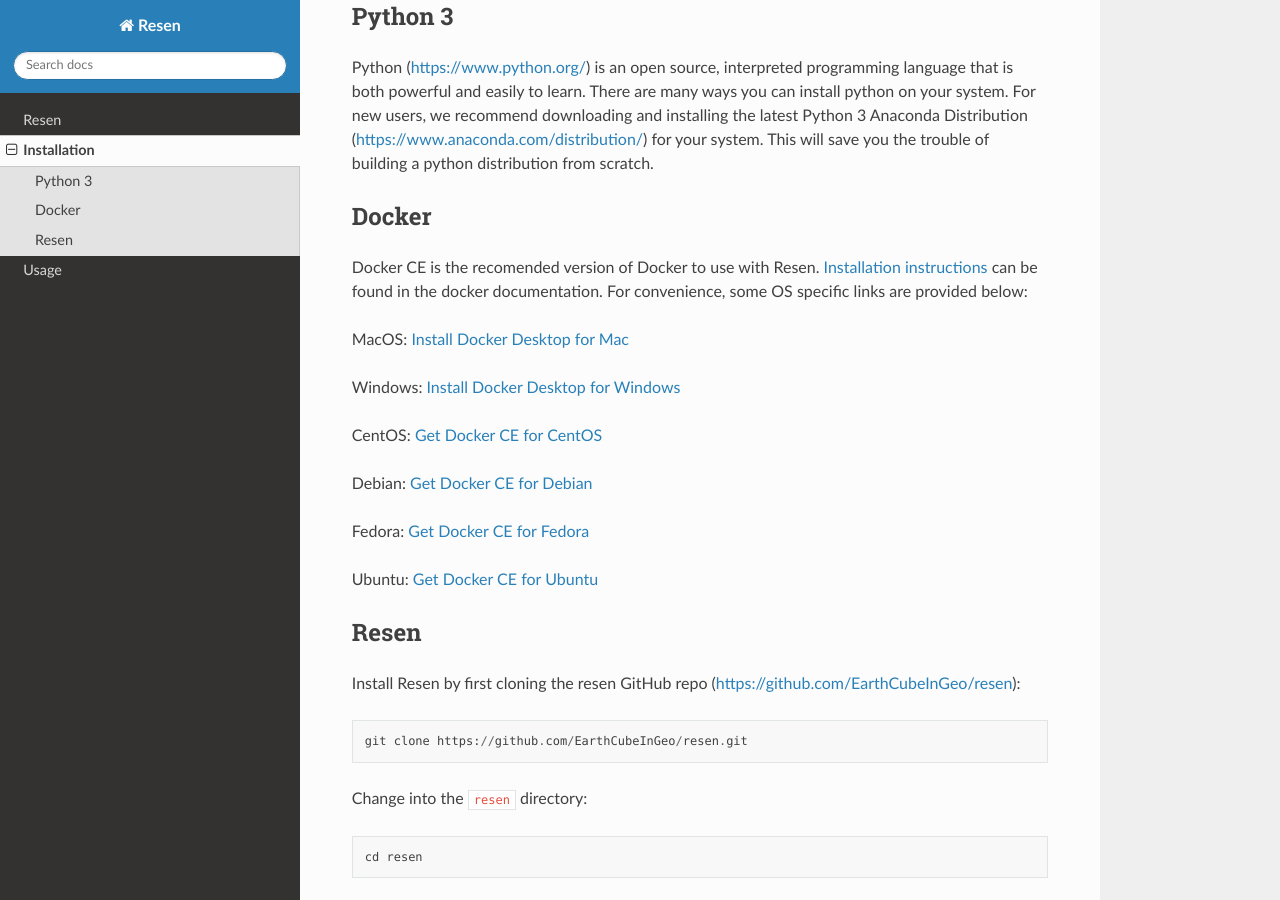
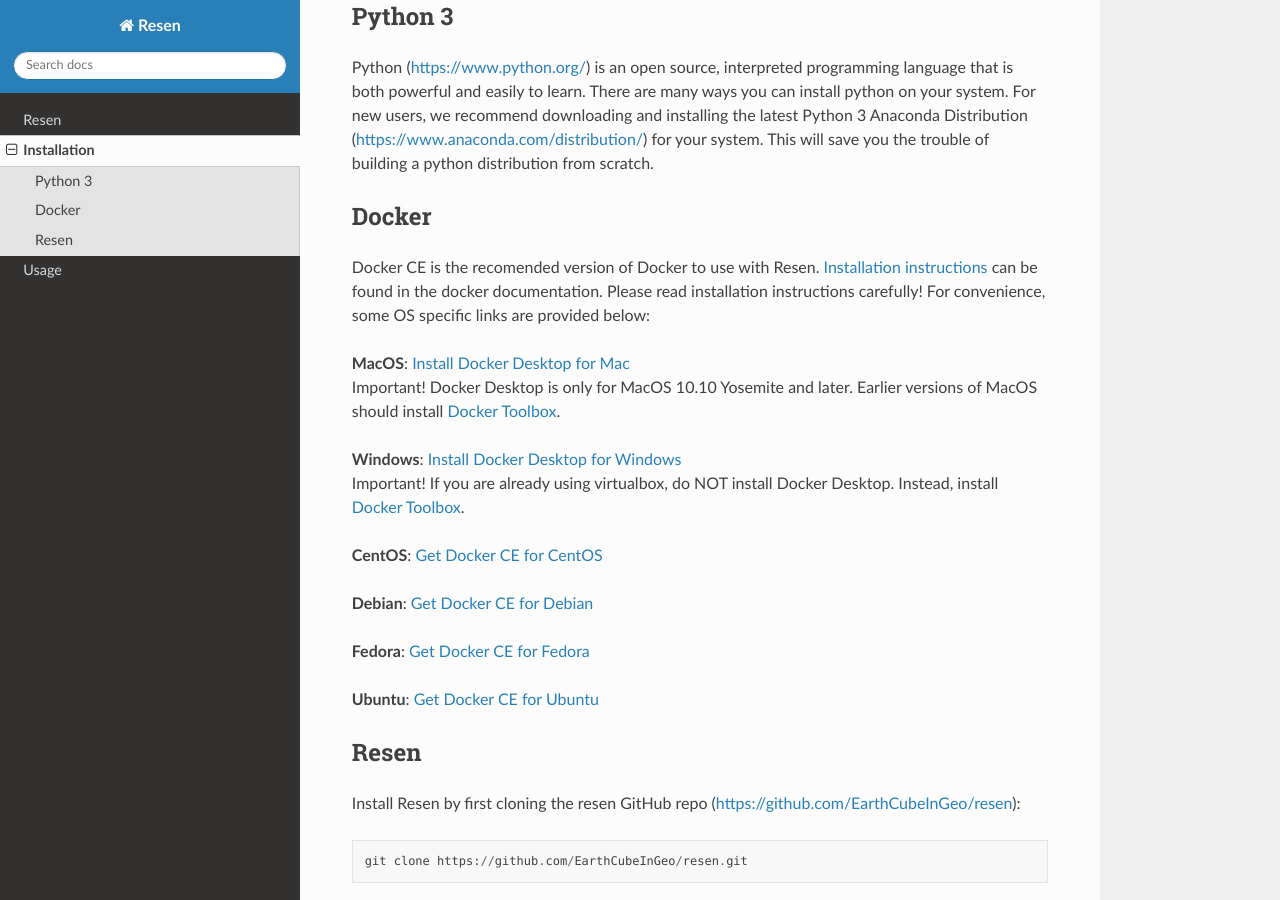
Before and after one commit to EarthCubeInGeo/resen, a Sphinx documentation site: the page built from docs/installation.rst, in a window 1280 px wide and 900 px high, scrolled down 232 px. Built offline with Sphinx 7.4.7 and the Read the Docs theme 2.0.0, drawn with Linux system fonts in a browser that asks for light colours.

Commit message:
Updated installation instructions to include information about using Docker Toolbox in some cases for MacOS and Windows.

```diff
--- a/docs/installation.rst
+++ b/docs/installation.rst
@@ -11,19 +11,21 @@
 Docker
 ======
 
-Docker CE is the recomended version of Docker to use with Resen.  `Installation instructions <https://docs.docker.com/install/>`_ can be found in the docker documentation.  For convenience, some OS specific links are provided below:
+Docker CE is the recomended version of Docker to use with Resen.  `Installation instructions <https://docs.docker.com/install/>`_ can be found in the docker documentation.  Please read installation instructions carefully! For convenience, some OS specific links are provided below:
 
-MacOS: `Install Docker Desktop for Mac <https://docs.docker.com/docker-for-mac/install/>`_
+| **MacOS**: `Install Docker Desktop for Mac <https://docs.docker.com/docker-for-mac/install/>`_
+| Important! Docker Desktop is only for MacOS 10.10 Yosemite and later.  Earlier versions of MacOS should install `Docker Toolbox <https://docs.docker.com/toolbox/toolbox_install_mac/>`_.
 
-Windows: `Install Docker Desktop for Windows <https://docs.docker.com/docker-for-windows/install/>`_
+| **Windows**: `Install Docker Desktop for Windows <https://docs.docker.com/docker-for-windows/install/>`_
+| Important! If you are already using virtualbox, do NOT install Docker Desktop.  Instead, install `Docker Toolbox <https://docs.docker.com/toolbox/toolbox_install_windows/>`_.
 
-CentOS: `Get Docker CE for CentOS <https://docs.docker.com/install/linux/docker-ce/centos/>`_
+**CentOS**: `Get Docker CE for CentOS <https://docs.docker.com/install/linux/docker-ce/centos/>`_
 
-Debian: `Get Docker CE for Debian <https://docs.docker.com/install/linux/docker-ce/debian/>`_
+**Debian**: `Get Docker CE for Debian <https://docs.docker.com/install/linux/docker-ce/debian/>`_
 
-Fedora: `Get Docker CE for Fedora <https://docs.docker.com/install/linux/docker-ce/fedora/>`_
+**Fedora**: `Get Docker CE for Fedora <https://docs.docker.com/install/linux/docker-ce/fedora/>`_
 
-Ubuntu: `Get Docker CE for Ubuntu <https://docs.docker.com/install/linux/docker-ce/ubuntu/>`_
+**Ubuntu**: `Get Docker CE for Ubuntu <https://docs.docker.com/install/linux/docker-ce/ubuntu/>`_
 
 
 Resen
```
